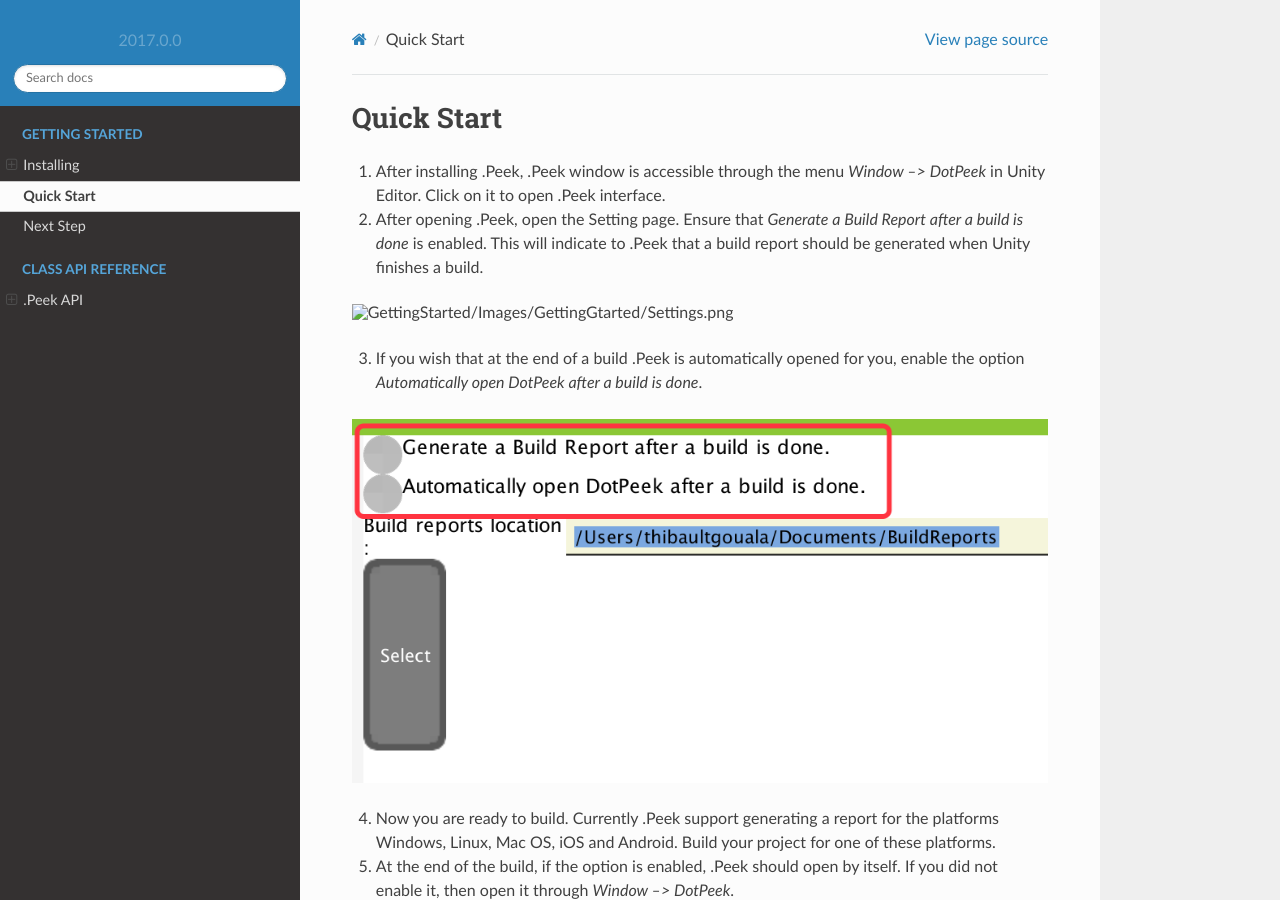
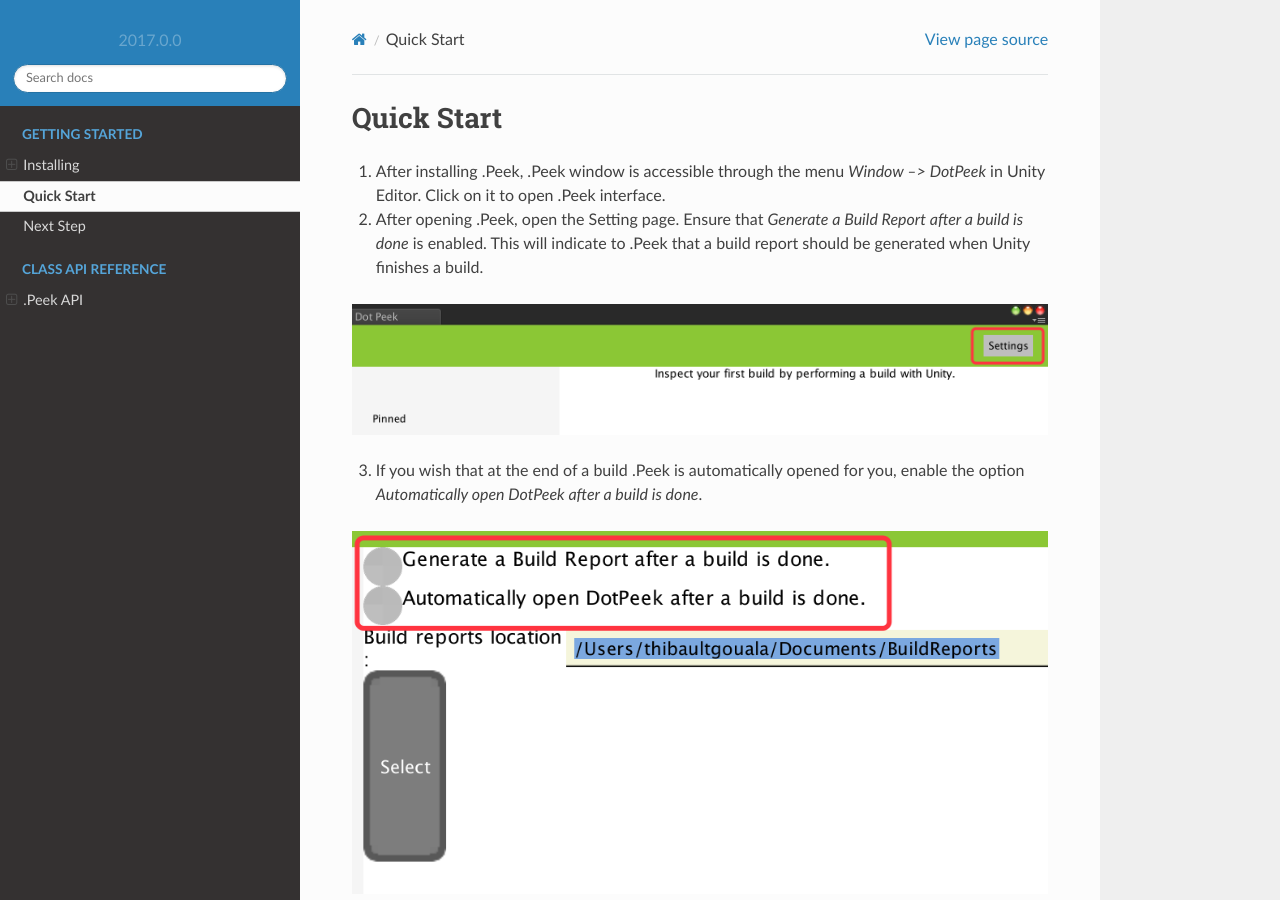
Before and after one commit to WellFiredDevelopment/dotPeekDocumentation, a Sphinx documentation site: the page built from sphinx/source/GettingStarted/Quickstart.rst, in a window 1280 px wide and 900 px high. Built offline with Sphinx 7.4.7 and the Read the Docs theme 2.0.0, drawn with Linux system fonts in a browser that asks for light colours; pages that are not in the unit, such as notebooks, are missing from menus.

Commit message:
Update Quickstart.rst

```diff
--- a/sphinx/source/GettingStarted/Quickstart.rst
+++ b/sphinx/source/GettingStarted/Quickstart.rst
@@ -5,7 +5,7 @@
 
 2. After opening .Peek, open the Setting page. Ensure that `Generate a Build Report after a build is done` is enabled. This will indicate to .Peek that a build report should be generated when Unity finishes a build.
 
-.. image:: Images/GettingGtarted/Settings.png
+.. image:: Images/GettingStarted/Settings.png
 
 3. If you wish that at the end of a build .Peek is automatically opened for you, enable the option `Automatically open DotPeek after a build is done`.
 
```
